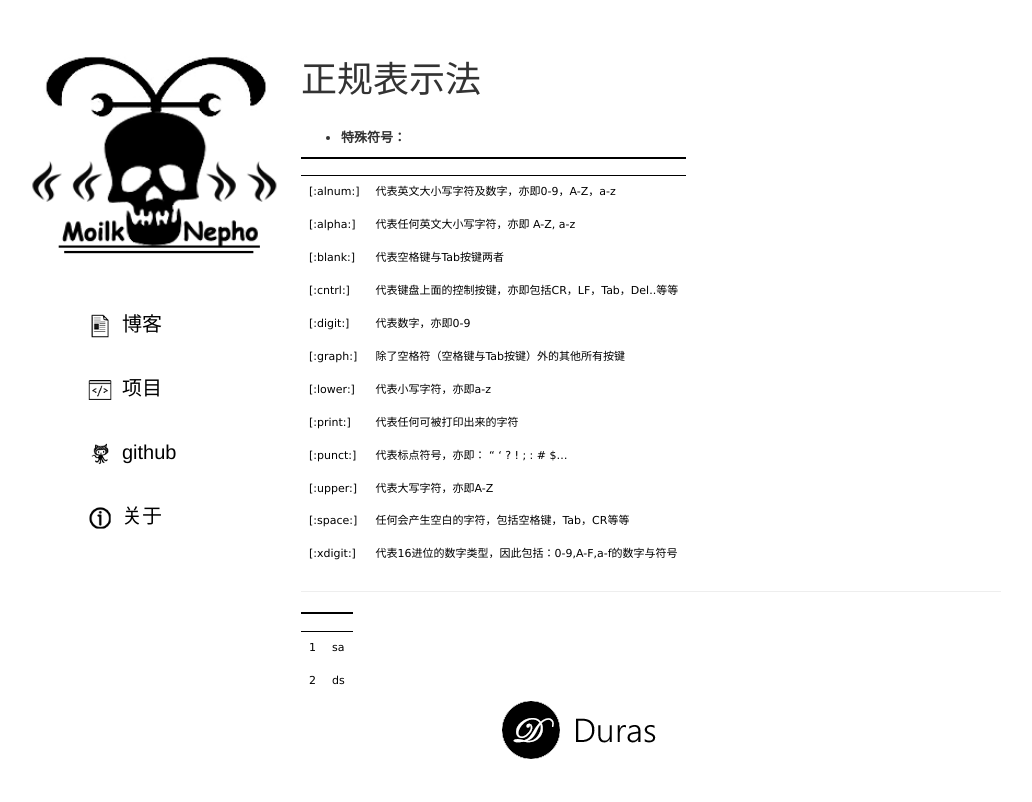
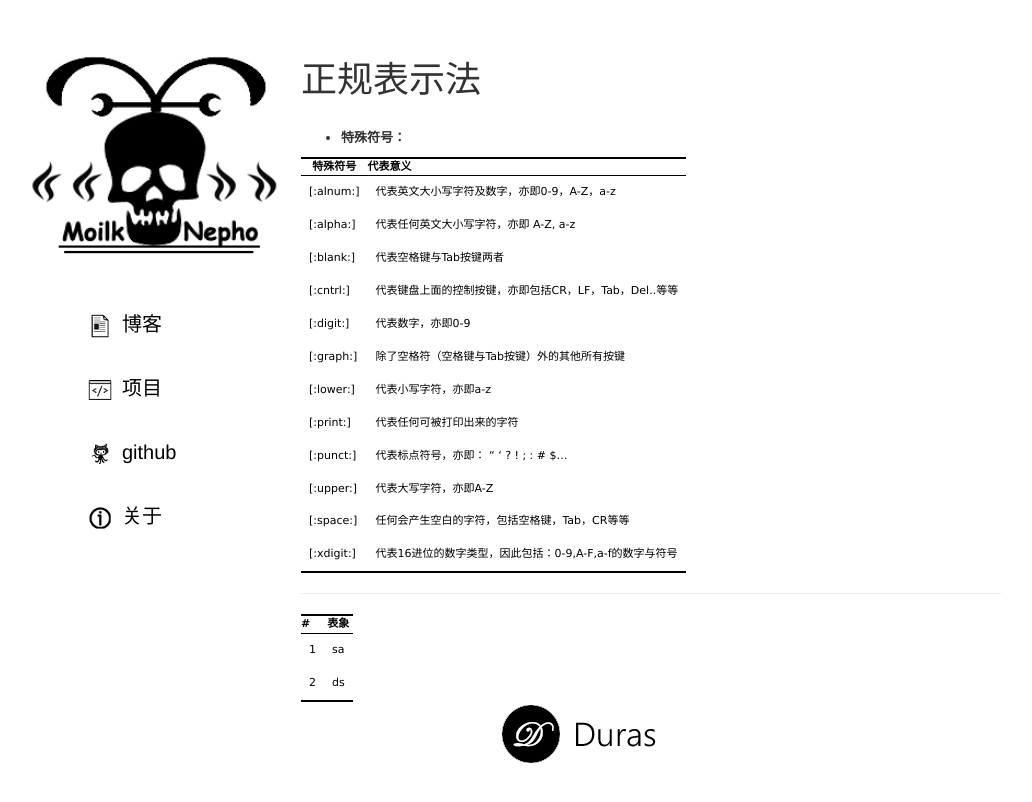
Before and after one commit to MoilkNepho/MoilkNepho.github.io, a Jekyll site: the page built from _posts/2015-11-07-正规表示法.md, in a window 1280 px wide. Shown: the top 802 px of the page, without its empty margins (49-1081 px from the left). Built offline with Jekyll 4.4.1, drawn with Linux system fonts in a browser that asks for light colours; nearby versions of some CDN libraries; Markdown is read by kramdown in place of the engine named in the settings; comment, search, counter and statistics services are not loaded.

Commit message:
优化架构

```diff
--- a/css/styles.css
+++ b/css/styles.css
@@ -144,10 +144,9 @@ pre {
 table {
 	font-family: verdana,arial,sans-serif;
 	font-size:11px;
-	color:#ffffff;
+	color:black;
 	border-top: 2px solid black;
 	border-bottom: 2px solid black
-	border-collapse: collapse;
 }
 table th {
 	text-align: center;
```
